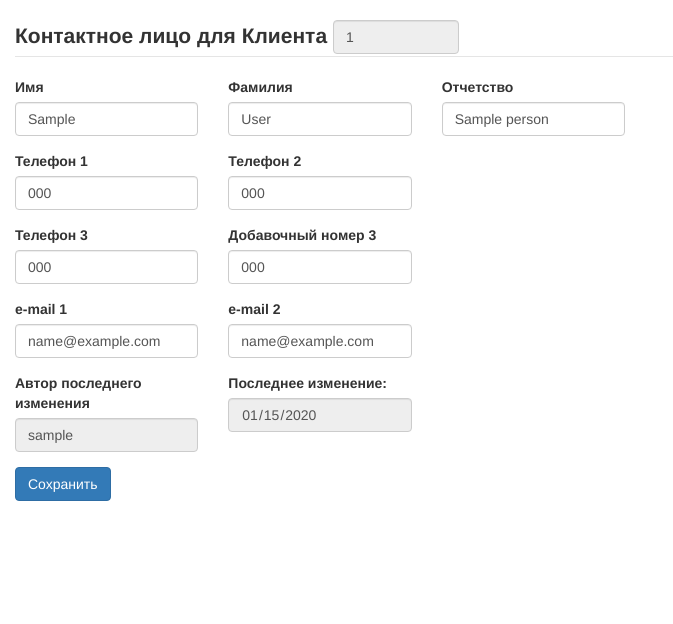
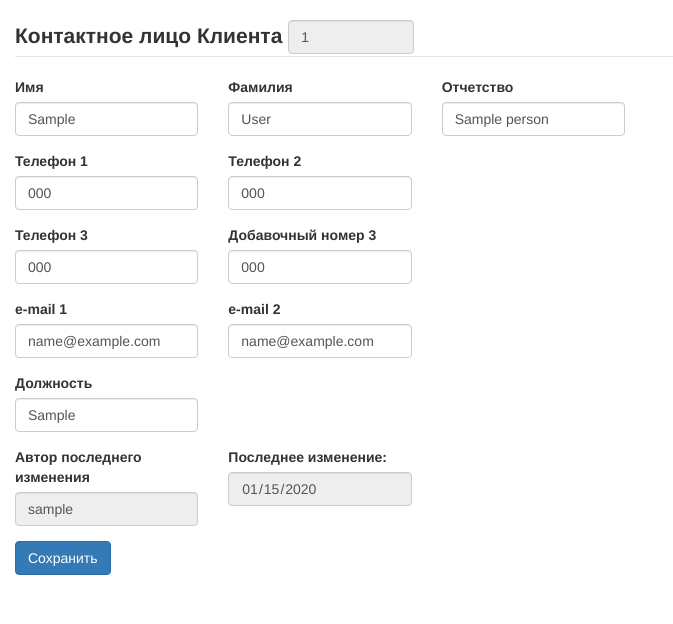
Before and after one commit to dyugay/crm1, a Django app: page /person/1 in a window 1280 px wide. Shown: the part 52-676 px from the top of the page, without its empty margins (0-673 px from the left). Run offline with Django 3.2, Linux system fonts and the light colour scheme; a user stored in the database is signed in; tables that the repository leaves empty hold one stand-in row (values such as "Sample post"); some libraries are stand-ins or nearby versions.

Commit message:
added position

```diff
--- a/crm/clients/forms.py
+++ b/crm/clients/forms.py
@@ -146,6 +146,7 @@ class createPersonForm(forms.Form):
 	extensionTelNum3  = forms.CharField(max_length=5, label='Добавочный номер 3', error_messages=my_default_errors, required=False, initial='')
 	email1 = forms.EmailField(max_length = 40, label='e-mail 1', error_messages=my_default_errors, required=False, initial='')
 	email2 = forms.EmailField(max_length = 40, label='e-mail 2', error_messages=my_default_errors, required=False, initial='')
+	position = forms.CharField(max_length=20, label='Должность', error_messages=my_default_errors, required=False, initial='')
 	#focalPoint = forms.BooleanField(label='Основной контакт', error_messages=my_default_errors, required=False, initial=False)
 	author = forms.CharField(max_length = 20, label='Автор записи')
 
@@ -234,6 +235,7 @@ class createPersonForm(forms.Form):
 						 extensionTelNum3 = self.cleaned_data.get('extensionTelNum3'),
 						 email1 = self.cleaned_data.get('email1'),
 						 email2 = self.cleaned_data.get('email2'),
+						 position = self.cleaned_data.get('position'),
 						 #focalPoint = self.cleaned_data.get('focalPoint'),
 						 author = user,
 						 changedOn = datetime.today(),
@@ -254,6 +256,7 @@ class changePersonForm(forms.Form):
 	extensionTelNum3  = forms.CharField(max_length=5, label='Добавочный номер 3', error_messages=my_default_errors, required=False, initial='')
 	email1 = forms.EmailField(max_length = 40, label='e-mail 1', error_messages=my_default_errors, required=False, initial='')
 	email2 = forms.EmailField(max_length = 40, label='e-mail 2', error_messages=my_default_errors, required=False, initial='')
+	position = forms.CharField(max_length=20, label='Должность', error_messages=my_default_errors, required=False, initial='')
 	#focalPoint = forms.BooleanField(label='Основной контакт', error_messages=my_default_errors, required=False)
 	author = forms.CharField(max_length = 20, label='Автор последнего изменения')
 	changedOn = forms.DateField(label='Дата последнего изменения', required=False)
@@ -343,6 +346,7 @@ class changePersonForm(forms.Form):
 		person.extensionTelNum3 = self.cleaned_data.get('extensionTelNum3')
 		person.email1 = self.cleaned_data.get('email1')
 		person.email2 = self.cleaned_data.get('email2')
+		person.position = self.cleaned_data.get('position')
 		#person.focalPoint = self.cleaned_data.get('focalPoint')
 		person.author = currentUser
 		#person.changedOn = datetime.today()
--- a/crm/clients/models.py
+++ b/crm/clients/models.py
@@ -28,6 +28,7 @@ class ClientContactDetails(models.Model):
   firstName = models.CharField(max_length = 20)
   lastName = models.CharField(max_length = 40)
   middleName = models.CharField(max_length = 40)
+  position = models.CharField(max_length=20, default='')
   author = models.ForeignKey(User, null = True, on_delete = models.DO_NOTHING)
   addedAt = models.DateField(auto_now_add = True)
 
@@ -61,6 +62,7 @@ class Persons(models.Model):
 	extensionTelNum3 = models.CharField(max_length = 5, default='')
 	email1 = models.EmailField(default='')
 	email2 = models.EmailField(default='')
+	position = models.CharField(max_length=20, default='')
 	author = models.ForeignKey(User, null = True, on_delete = models.DO_NOTHING)
 	changedOn = models.DateField(auto_now = True)
 
--- a/crm/clients/views.py
+++ b/crm/clients/views.py
@@ -319,7 +319,7 @@ def changePerson(request, *args, **kwargs):
 					'extensionTelNum3':person.extensionTelNum3,
 					'email1': person.email1,
 					'email2': person.email2,
-					#'focalPoint': person.focalPoint,
+					'position':person.position,
 					'author': person.author,
 					'changedOn': person.changedOn,
 					}
--- a/crm/templates/Person.html
+++ b/crm/templates/Person.html
@@ -21,7 +21,7 @@
 		<form method='post'>
 			<legend>
 				<div class='form-inline'>
-					<label for='id_clientId'>Контактное лицо для Клиента</label>
+					<label for='id_clientId'>Контактное лицо Клиента</label>
 					<a href="{% url 'client' clientId=form.clientId.value %}"><input class='form-control' name='clientId' id='id_clientId' value='{{form.clientId.value}}' size='10' readonly></a>
 				</div>
 			</legend>
@@ -117,7 +117,12 @@
 				</div>
 			</div>
 
-
+			<div class='row'>
+				<div class='form-group col-sm-2'>
+					<label for='id_email2'>{{form.position.label}}</label>
+					<input class='form-control' name='position' id='id_position' value='{{form.position.value}}'>
+				</div>
+			</div>
 
 			<div class='row'>
 				<div class='form-group col-sm-2'>
--- a/crm/templates/client.html
+++ b/crm/templates/client.html
@@ -36,6 +36,9 @@
 							{{person.lastName}}
 							{{person.firstName}}
 							{{person.middleName}}
+							{% if person.position %}
+								({{person.position}})
+							{% endif %}
 						</a>
 
 
@@ -70,7 +73,7 @@
 
 
 				<div class='row'>
-					<div class="col-sm-2">
+					<div class="col-sm-6">
 						<strong>Cписок заказов:</strong>
 						{% if orders_list %}
 						<table class="table table-striped table-hover table-bordered table-condensend">
--- a/crm/templates/clients_list_by_persons.html
+++ b/crm/templates/clients_list_by_persons.html
@@ -77,6 +77,7 @@
 						<th>Тел.3</th>
 						<th>E-mail1</th>
 						<th>E-mail2</th>
+						<th>Должность</th>
 				 </tr>
 				 </thead>
 
@@ -94,6 +95,7 @@
 							<td>{{person.telephoneNum3}} {% if person.extensionTelNum3 %} #{{person.extensionTelNum3}}{%endif%}</td>
 							<td>{{person.email1}}</td>
 							<td>{{person.email2}}</td>
+							<td>{{person.position}}</td>
 						</tr>
 
 					{% endfor %}
--- a/crm/templates/order.html
+++ b/crm/templates/order.html
@@ -82,7 +82,8 @@
 						<select class='form-control' name='contactPersonId' id='id_contactPersonId'>
 							{% for person in persons %}
 								<option value="{{person.id}}" {% if person.get_id_str == form.contactPersonId.value %}selected{% endif%}>
-																															{{person.firstName}}
+																								{{person.firstName}}
+																								{% if person.position %} ({{person.position}}){%endif%}
 																								{% if person.telephoneNum1 %}, {{person.telephoneNum1}} {%endif%}
 																								{% if person.telephoneNum2 %}, {{person.telephoneNum2}} {%endif%}
 																								{% if person.telephoneNum3 %}, {{person.telephoneNum3}} {%endif%}
--- a/crm/templates/orders_list.html
+++ b/crm/templates/orders_list.html
@@ -103,7 +103,6 @@
 						<th>Запрос клиента</th>
 						<th>Тип обращения</th>
 						<th>Статус</th>
-						<th>Когда связаться</th>
 						<th>Менеджер заказа</th>
 						<th>Когда создан</th>
 				 </tr>
@@ -137,7 +136,7 @@
 										<option value="FAIL" {% if form.status.value == 'FAIL'%}selected{% endif %}>Отказ</option>
 							</select>
 						</td>
-						<td></td>
+
 						<td>
 							<select class='form-control' name="manager" id='id_manager'>
 									<option value='all'>Все</option>
@@ -153,13 +152,12 @@
 					<tr>
 						<td><a href="{{orders.order.client.get_url}}">{{orders.order.client.id}}</a></td>
 						<td><a href="{{orders.order.get_url}}">{{orders.order.id}}</a></td>
-						<td>{{orders.order.contactPerson.firstName}}</td>
+						<td>{{orders.order.contactPerson.firstName}} {%if orders.order.contactPerson.position%}({{orders.order.contactPerson.position}}) {%endif%}</td>
 						<td>{{orders.order.contactPerson.telephoneNum1}}</td>
 						<td>{{orders.order.contactPerson.email1}}</td>
 						<td>{{orders.step_description}}</td>
 						<td>{{orders.order.call_or_email}}</td>
 						<td>{{orders.order.get_status_display}}</td>
-						<td>{{orders.order.call_on|date:"d.m.Y"}}</td>
 						<td>{{orders.order.manager}}</td>
 						<td>{{orders.date_step|date:"d.m.Y, H:i"}}</td>
 
```
